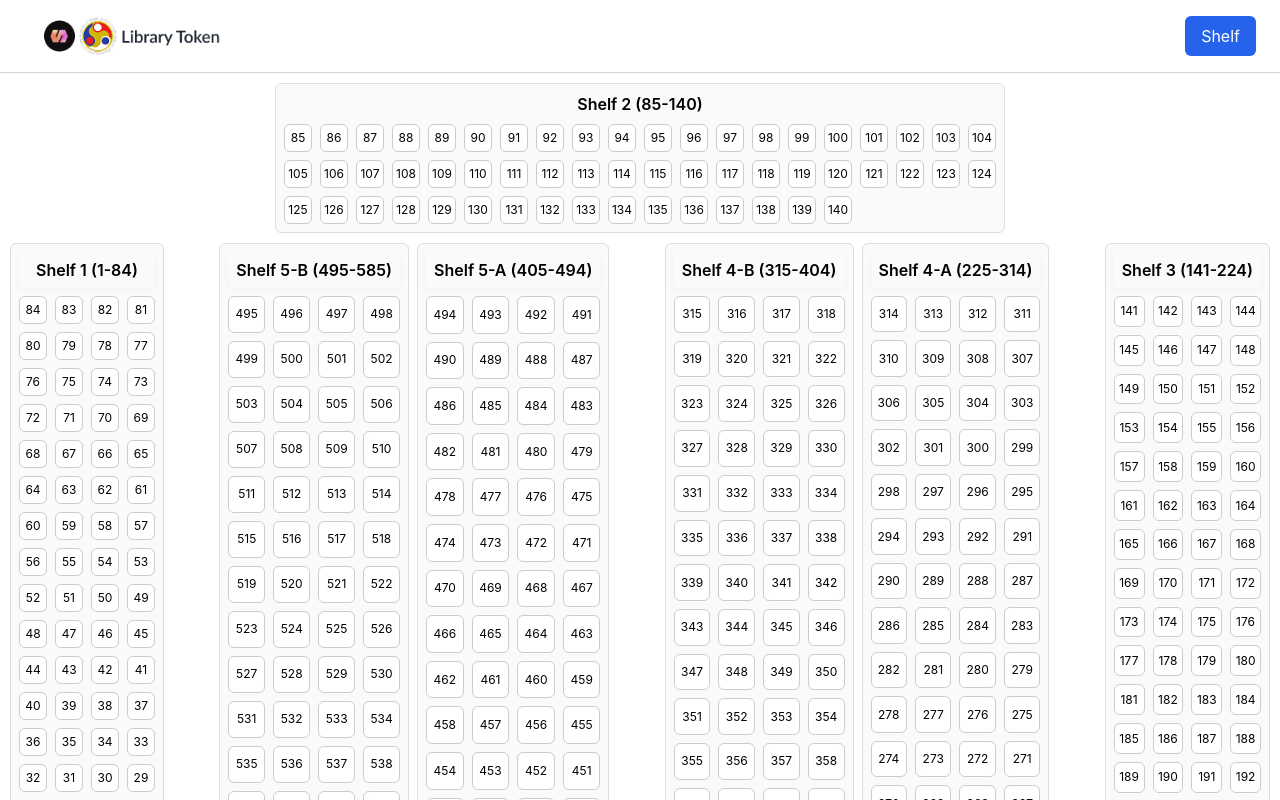
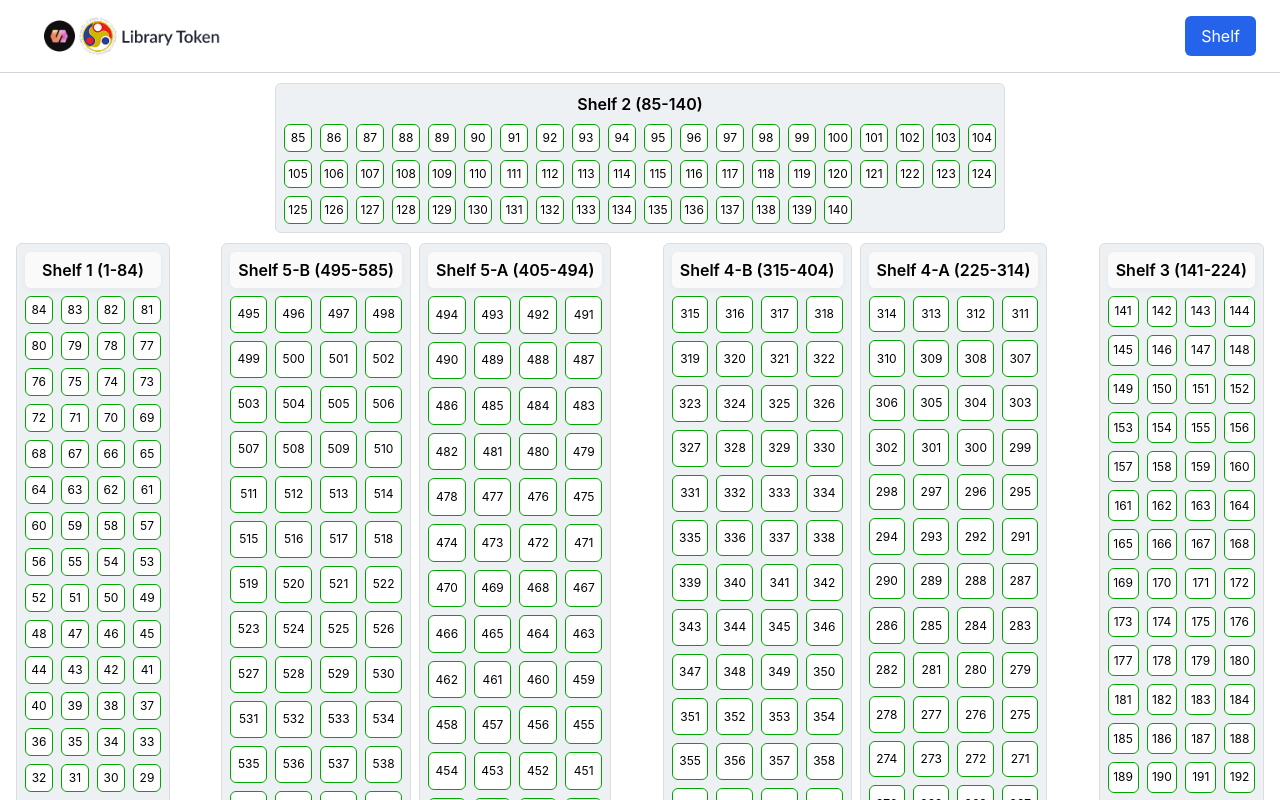
Before and after one commit to swciitg/Library-Token-2025, a React (Create React App) app in the folder frontend/: page /shelf in a window 1280 px wide. Shown: the top 800 px of the page. Built offline with nearby package versions, Linux system fonts and the light colour scheme.

Commit message:
slotColour

```diff
--- a/frontend/src/components/shelf.css
+++ b/frontend/src/components/shelf.css
@@ -3,6 +3,8 @@
   flex-direction:column;
   gap:10px;
   padding:10px;
+  padding-left: 16px;
+  padding-right: 16px;
 }
 
 .wall{
@@ -19,13 +21,13 @@
 .block{
   border:1px solid #ddd;
   padding:8px;
-  background:#fafafa;
+  background:#EEF1F4;
   border-radius:6px;
 }
 
 .pair{
   display:flex;
-  gap:8px; /* tighter gap within a pair */
+  gap:8px;
 }
 
 .label{
@@ -34,7 +36,6 @@
   text-align:center;
 }
 
-/* make certain shelf headings sticky (e.g. Shelf 1 and Shelf 2) */
 .label.sticky{
   position: -webkit-sticky; /* for Safari */
   position: sticky;
@@ -61,8 +62,8 @@
   flex-direction:column;
 }
 
-.slot{
-  border:1px solid #ccc;
+.slot {
+  border: solid 1px #00A600;
   background:#fff;
   border-radius:6px;
   min-width:28px;
@@ -75,21 +76,20 @@
   text-align:center;
 }
 
-/* removed filled state per latest requirement */
-
-.slot.highlight{
-  background:#fff; /* keep base white, use border/glow for signal */
+.slot.highlight {
+  background:#fff;
 }
 
 .slot.highlight.checkin {
-  background-color: #ffffff; /* white*/
-  color: #ffffff;
+  background-color: #D9D9D9; /* gray */
+  color: black;
+  border: solid 1px #D9D9D9;
   cursor: not-allowed;
 }
 
 .slot.highlight.checkout {
-  color: #111111; /* gray*/
-  background-color: #D9D9D9;
+  color: #111111;
+  background-color: #fff;
 }
 
 .entry{
```
